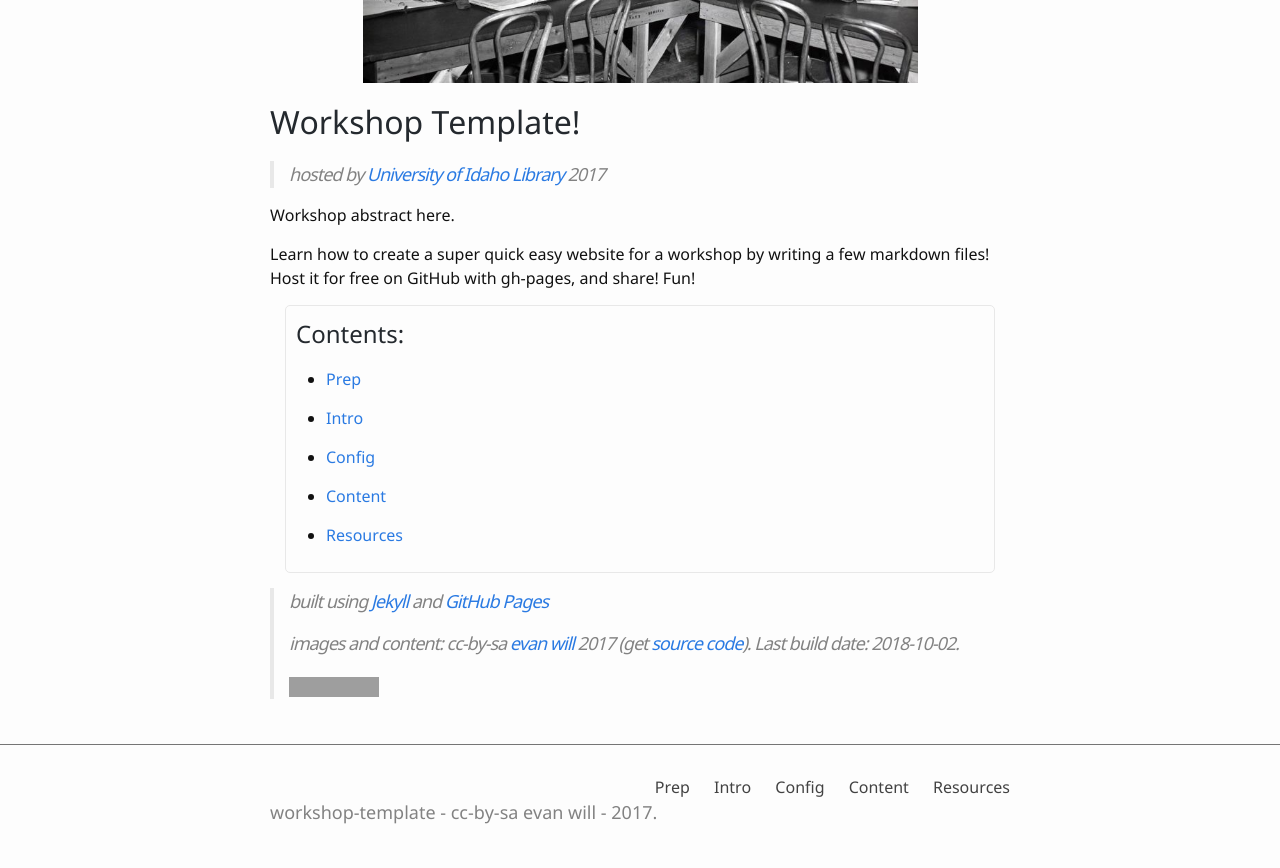
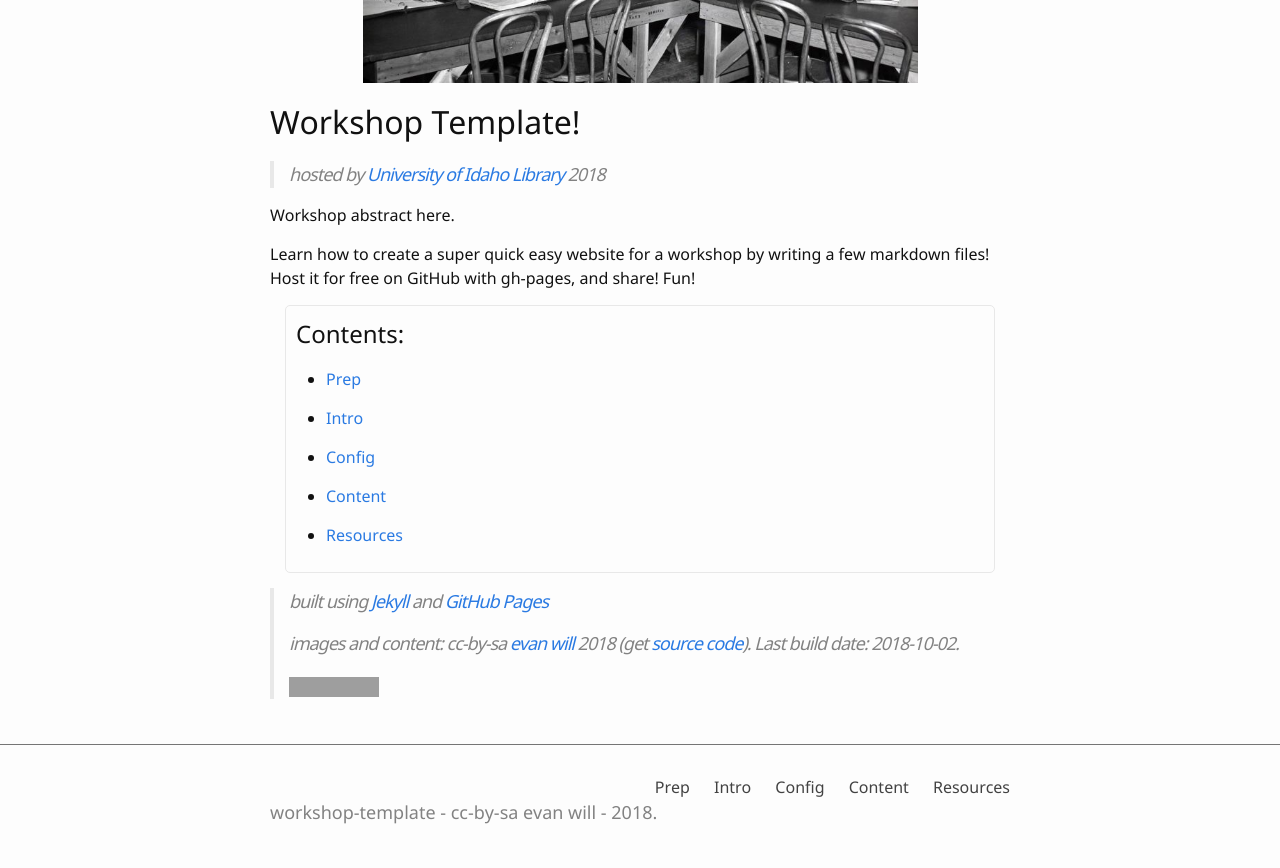
Before and after one commit to evanwill/workshop-template, a Jekyll site: the page built from index.md, in a window 1280 px wide. Shown: the part 297-1165 px from the top of the page. Built offline with Jekyll 4.4.1, drawn with Linux system fonts in a browser that asks for light colours; grey boxes are pictures that could not be loaded.

Commit message:
mini tweaks

```diff
--- a/_config.yml
+++ b/_config.yml
@@ -14,7 +14,7 @@ keywords: "workshops, websites, gh-pages, jekyll"
 
 # author settings for cc-by
 author: evan will
-pub_year: 2017
+pub_year: 2018
 github_username: evanwill
 twitter_username: EvanPeterWill
 
--- a/css/main.scss
+++ b/css/main.scss
@@ -7,7 +7,7 @@ $border-color: #424242;
 $link-color: #2a7ae2 !default;
 $active-color: #2a7ae2;
 $text-color:#111 !default;
-$headings-color: #24292e;
+$headings-color: #111;
 $background-color: #fdfdfd !default;
 
 /* font base */
```
